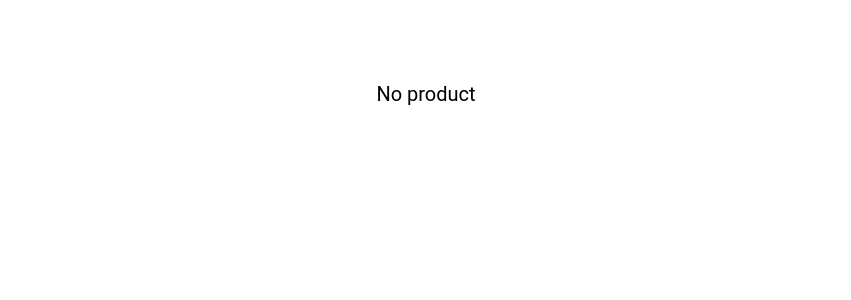
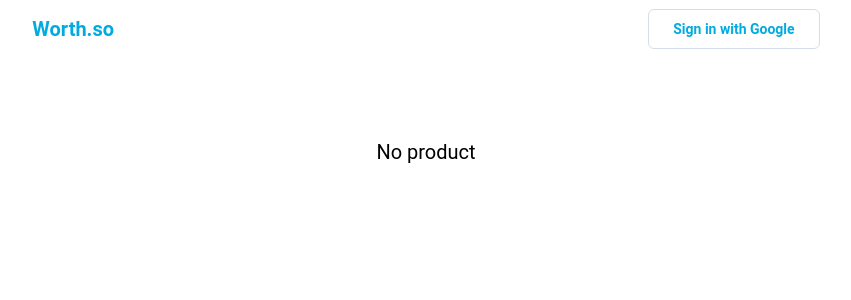
Before and after one commit to cryptoroshan/worth.so, a Next.js app: page / in a window 1280 px wide. Shown: the top 300 px of the page, without its empty margins (214-1065 px from the left). Built offline with nearby package versions, Linux system fonts and the light colour scheme.

Commit message:
vercel test

```diff
--- a/src/components/layout/header.js
+++ b/src/components/layout/header.js
@@ -1,8 +1,6 @@
 import React, { useState, useEffect, useRef } from 'react'
 import Link from 'next/link'
 import clsx from 'clsx'
-
-import AddSaaSModal from "@/components/modal";
 
 const Header = () => {
   const [open, setOpen] = useState(false);
@@ -65,7 +63,6 @@ const Header = () => {
           </div>
         </div>
       </div>
-      <AddSaaSModal modalOpen={open} handleClose={(open) => setOpen(open)} />
     </>
   );
 };
--- a/src/pages/_app.js
+++ b/src/pages/_app.js
@@ -1,7 +1,11 @@
 import '@/styles/globals.css'
+
+import Layout from "@/components/layout/layout";
 
 export default function App({ Component, pageProps }) {
   return (
-    <Component {...pageProps} />
+    <Layout>
+      <Component {...pageProps} />
+    </Layout>
   )
 }
```
